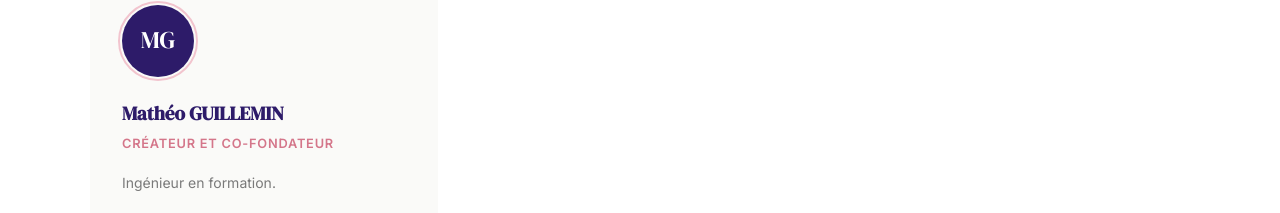
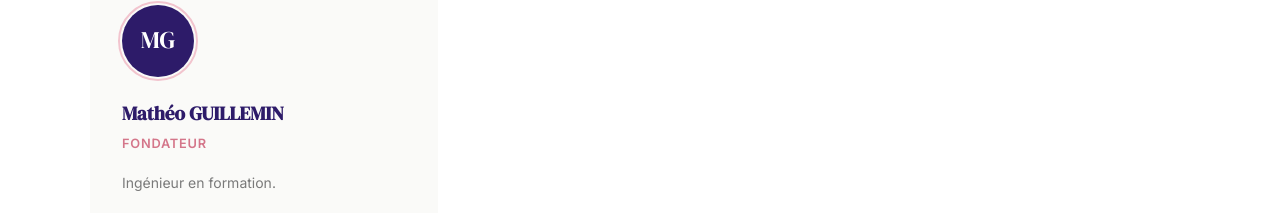
Before and after one commit to matheo-glm1/lescurieuses, a plain HTML site: page equipe.html in a window 1280 px wide. Shown: the part 809-1022 px from the top of the page. Drawn offline with Linux system fonts and the light colour scheme.

Commit message:
maj2 24/11

```diff
--- a/equipe.html
+++ b/equipe.html
@@ -146,7 +146,7 @@
       <div class="member-card reveal">
         <div class="member-avatar">MG</div>
         <h3 class="member-name">Mathéo GUILLEMIN</h3>
-        <p class="member-role">Créateur et Co-Fondateur</p>
+        <p class="member-role">Fondateur</p>
         <p class="member-bio">Ingénieur en formation.</p>
         <span class="member-school">ESTIA Bidart</span>
       </div>
```
